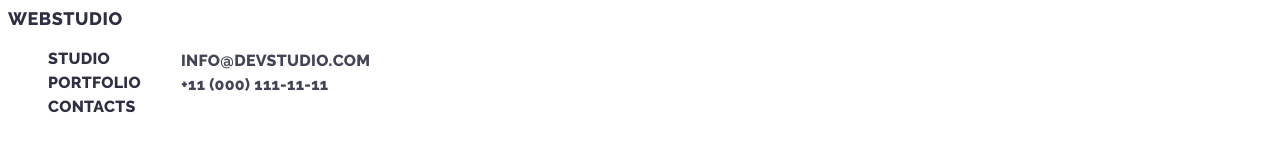
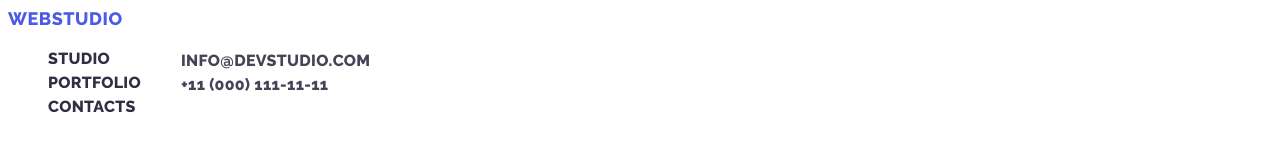
Before and after one commit to Vitalykin97/goit-markup-hw-02, a plain HTML site: page index.html in a window 1280 px wide. Shown: the top 160 px of the page. Drawn offline with Linux system fonts and the light colour scheme.

Commit message:
Update style.css

```diff
--- a/css/style.css
+++ b/css/style.css
@@ -241,7 +241,6 @@
     text-transform: uppercase;
     color: #f4f4fd;
 }
-}
 
 .style-logo-logos {
     color: #2E2F42;
@@ -265,5 +264,5 @@
     align-items: center;
     letter-spacing: 0.03em;
     text-transform: uppercase;
-    color: #2e2f42;
+    color: #4d5ae5;
 }
```
